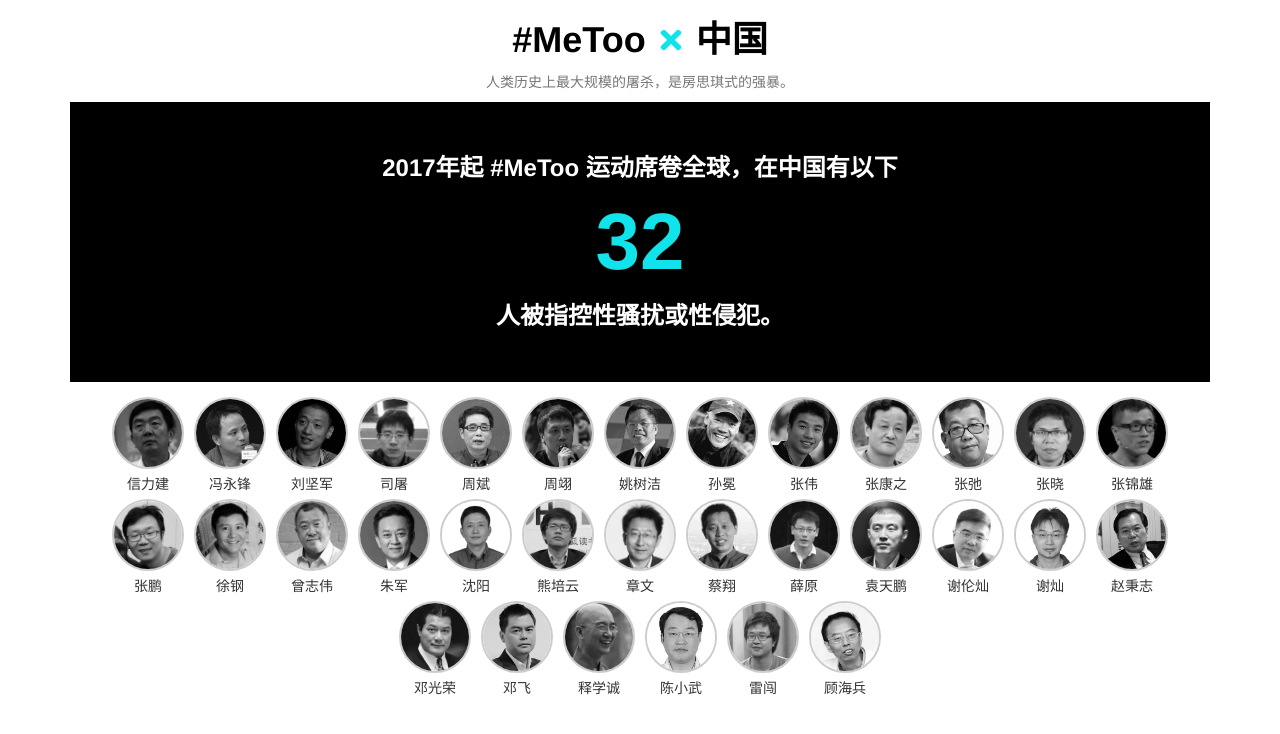
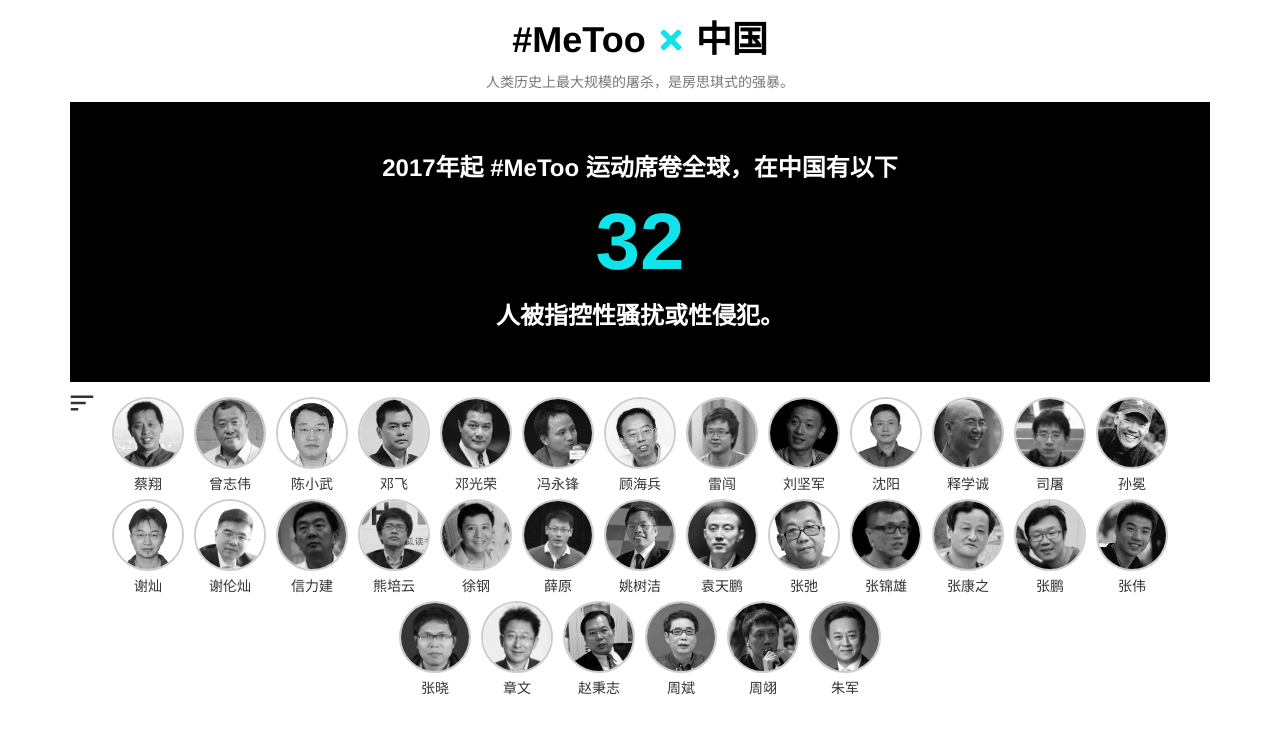
Before and after one commit to stevenliuyi/metoo, a React (Create React App) app: page / in a window 1280 px wide. Shown: the top 734 px of the page. Built offline with nearby package versions, Linux system fonts and the light colour scheme.

Commit message:
implement sorting methods

```diff
--- a/src/components/App.css
+++ b/src/components/App.css
@@ -108,7 +108,25 @@ a {
   color: #10e3ea;
 }
 
+#sort-icon {
+  text-align: left;
+  width: 100%;
+  position: absolute;
+  top: 0;
+  left: 0;
+  z-index: 100;
+  cursor: pointer;
+  margin-left: -15px;
+}
+
+#people-grid-wrapper {
+  position: relative;
+}
+
 #people-grid {
+  position: absolute;
+  top: 0;
+  left: 0;
   display: flex;
   flex-wrap: wrap;
   justify-content: center;
@@ -199,3 +217,23 @@ a {
   padding-top: -20px;
   padding-bottom: 10px;
 }
+
+.check-icon {
+  float: right;
+  padding-top: 2px;
+}
+
+.unchecked {
+  visibility: hidden;
+}
+
+.dropdown > .btn-default {
+  background-image: none !important;
+  background-color: rgba(0,0,0,0) !important;
+  border: none !important;
+  box-shadow: none !important;
+}
+
+.dropdown-menu {
+  font-size: 12px !important;
+}
--- a/src/components/App.js
+++ b/src/components/App.js
@@ -2,15 +2,28 @@ import React, { Component } from 'react'
 import './App.css'
 import 'bootstrap/dist/css/bootstrap.css'
 import 'bootstrap/dist/css/bootstrap-theme.css'
-import { Grid } from 'react-bootstrap'
+import { Grid, DropdownButton, MenuItem } from 'react-bootstrap'
 import { FaTimes } from 'react-icons/fa'
+import { MdSort, MdDone } from 'react-icons/md'
 import data from '../data/data.js'
 import PersonDetail from './PersonDetail'
 
 class App extends Component {
   state = {
-    currentPerson: null
+    currentPerson: null,
+    sortMethod: 1
   }
+
+  sort = array =>
+    this.state.sortMethod === 1
+      ? array.sort((a, b) => a.localeCompare(b, 'zh-CN'))
+      : array.sort(
+          (a, b) =>
+            data[a].date[0] + data[a].date[1] / 12.0 + data[a].date[2] / 365.0 >
+            data[b].date[0] + data[b].date[1] / 12.0 + data[b].date[2] / 365.0
+              ? 1
+              : -1
+        )
 
   render() {
     return (
@@ -44,10 +57,32 @@ class App extends Component {
               />
             )}
           </div>
-          <div id="people-grid">
-            {Object.keys(data)
-              .sort()
-              .map(name => (
+          <div id="people-grid-wrapper">
+            <div id="sort-icon">
+              <DropdownButton
+                noCaret
+                id="sort-dropdown"
+                title={<MdSort size={30} />}
+                onSelect={val =>
+                  this.setState({ sortMethod: parseInt(val, 10) })
+                }
+              >
+                {['按拼音排序', '按指控日期排序'].map((method, idx) => (
+                  <MenuItem key={`menutiem-${idx}`} eventKey={idx + 1}>
+                    {method}{' '}
+                    <span
+                      className={`check-icon ${
+                        this.state.sortMethod === idx + 1 ? '' : 'unchecked'
+                      }`}
+                    >
+                      <MdDone size={12} />
+                    </span>
+                  </MenuItem>
+                ))}
+              </DropdownButton>
+            </div>
+            <div id="people-grid">
+              {this.sort(Object.keys(data)).map(name => (
                 <div
                   className={`person ${
                     this.state.currentPerson === name ? 'person-highlight' : ''
@@ -69,6 +104,7 @@ class App extends Component {
                   <div className="person-name">{name}</div>
                 </div>
               ))}
+            </div>
           </div>
         </Grid>
       </div>
```
